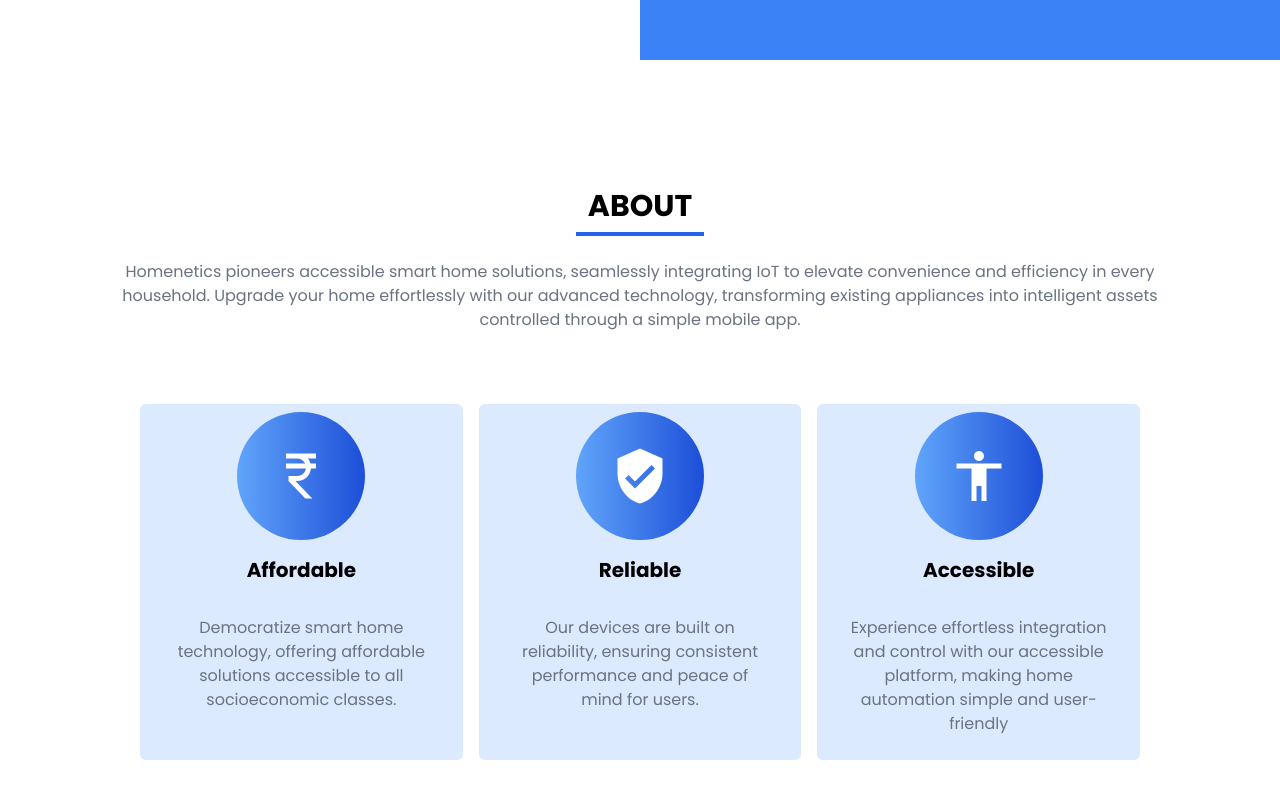
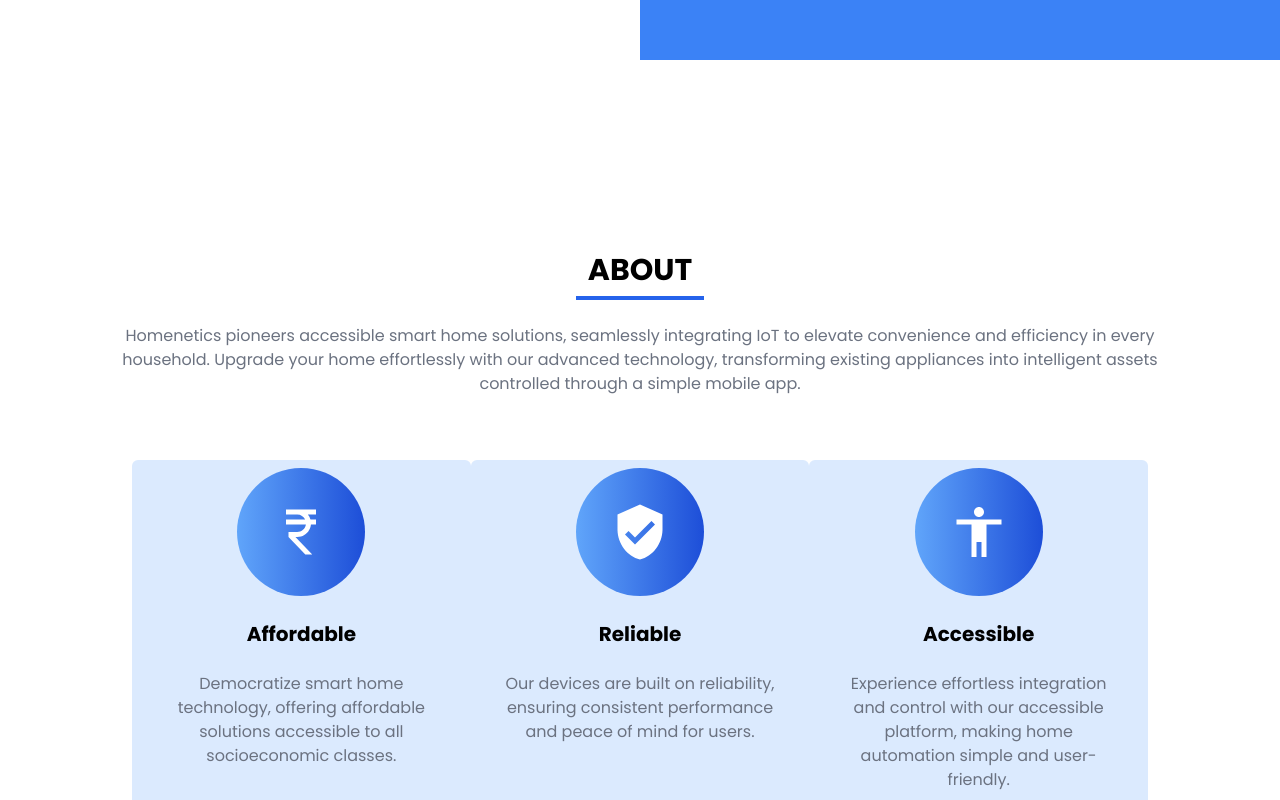
Before and after one commit to HomiesTech/Website, a React (Vite) app: page / in a window 1280 px wide. Shown: the part 740-1540 px from the top of the page. Built offline with nearby package versions, Linux system fonts and the light colour scheme.

Commit message:
content added

```diff
--- a/src/pages/About.jsx
+++ b/src/pages/About.jsx
@@ -3,18 +3,21 @@
 import CurrencyRupeeIcon from "@mui/icons-material/CurrencyRupee";
 import VerifiedUserIcon from "@mui/icons-material/VerifiedUser";
 import AccessibilityIcon from "@mui/icons-material/Accessibility";
+
 const About = () => {
   const [Visible, setVisible] = useState(false);
+
   function handleContent() {
     setVisible(!Visible);
   }
+
   return (
-    <section style={{ background: "white" }}>
-      <div className="max-w-6xl mx-auto pt-[17rem] mt-20 md:mt-16 md:pt-16 px-4 md:px-8">
+    <section className="bg-white">
+      <div className="max-w-6xl mx-auto pt-20 mt-16 md:mt-20 md:pt-28 px-4 md:px-8">
         <h1 className="text-3xl text-black text-center font-bold uppercase font-poppins">
           ABOUT
         </h1>
-        <hr className="border-blue-600 border-2 w-32 mx-auto mt-2 mb-6"></hr>
+        <hr className="border-blue-600 border-2 w-32 mx-auto mt-2 mb-6" />
         <div className="text-center mx-auto text-gray-500 font-poppins">
           <p>
             Homenetics pioneers accessible smart home solutions, seamlessly
@@ -26,41 +29,41 @@
         </div>
       </div>
 
-      <div className="max-w-5xl mx-auto flex flex-row justify-center pt-12 md:pt-16 px-1 md:px-1 font-poppins">
-        <div className="flex flex-col items-center w-full md:w-1/3 px-4 mb-8  bg-blue-100 p-2 rounded-md m-2 ">
-          <div className="flex text-white items-center justify-center rounded-full bg-gradient-to-r from-blue-400 to-blue-700 h-[8rem] w-[8rem]">
+      <div className="max-w-5xl mx-auto flex flex-col md:flex-row justify-center pt-12 md:pt-16 px-4 md:px-1 font-poppins">
+        <div className="flex flex-col items-center w-full md:w-1/3 px-4 mb-8 bg-blue-100 p-2 rounded-md">
+          <div className="flex text-white items-center justify-center rounded-full bg-gradient-to-r from-blue-400 to-blue-700 h-32 w-32">
             <CurrencyRupeeIcon style={{ fontSize: 60 }} />
           </div>
-          <h3 className="text-black text-center font-bold text-xl p-2 m-2">
+          <h3 className="text-black text-center font-bold text-xl p-2 mt-4">
             Affordable
           </h3>
-          <p className="text-center justify-center text-gray-500 p-2 m-2 ">
+          <p className="text-center text-gray-500 p-2 m-2">
             Democratize smart home technology, offering affordable solutions
             accessible to all socioeconomic classes.
           </p>
         </div>
-        <div className="flex flex-col items-center w-full md:w-1/3 px-4 mb-8 bg-blue-100 p-2 rounded-md m-2">
-          <div className="flex text-white items-center justify-center rounded-full bg-gradient-to-r from-blue-400 to-blue-700 h-[8rem] w-[8rem]">
+        <div className="flex flex-col items-center w-full md:w-1/3 px-4 mb-8 bg-blue-100 p-2 rounded-md">
+          <div className="flex text-white items-center justify-center rounded-full bg-gradient-to-r from-blue-400 to-blue-700 h-32 w-32">
             <VerifiedUserIcon style={{ fontSize: 60 }} />
           </div>
-          <h3 className="text-black text-center font-bold text-xl p-2 m-2">
+          <h3 className="text-black text-center font-bold text-xl p-2 mt-4">
             Reliable
           </h3>
-          <p className="text-center text-gray-500 p-2 m-2 justify-center">
+          <p className="text-center text-gray-500 p-2 m-2">
             Our devices are built on reliability, ensuring consistent
             performance and peace of mind for users.
           </p>
         </div>
-        <div className="flex flex-col items-center w-full md:w-1/3 px-4 mb-8 bg-blue-100 p-2 rounded-md m-2">
-          <div className="flex text-white items-center justify-center rounded-full bg-gradient-to-r from-blue-400 to-blue-700 h-[8rem] w-[8rem]">
+        <div className="flex flex-col items-center w-full md:w-1/3 px-4 mb-8 bg-blue-100 p-2 rounded-md">
+          <div className="flex text-white items-center justify-center rounded-full bg-gradient-to-r from-blue-400 to-blue-700 h-32 w-32">
             <AccessibilityIcon style={{ fontSize: 60 }} />
           </div>
-          <h3 className="text-black text-center font-bold text-xl p-2 m-2">
+          <h3 className="text-black text-center font-bold text-xl p-2 mt-4">
             Accessible
           </h3>
-          <p className="text-center text-gray-500 p-2 m-2 justify-center ">
+          <p className="text-center text-gray-500 p-2 m-2">
             Experience effortless integration and control with our accessible
-            platform, making home automation simple and user-friendly
+            platform, making home automation simple and user-friendly.
           </p>
         </div>
       </div>
--- a/src/pages/Faq.jsx
+++ b/src/pages/Faq.jsx
@@ -72,13 +72,6 @@
               Frequently Asked Questions
             </h1>
             <hr className="border-blue-600 border-2 w-32 mx-auto mt-2 mb-6"></hr>
-            <div className="text-center mx-auto max-w-2xl text-gray-500  font-poppins">
-              <p>
-                Sed quis nisi nisi. Proin consectetur porttitor dui sit amet
-                viverra. Fusce sit amet lorem faucibus, vestibulum ante in,
-                pharetra ante.
-              </p>
-            </div>
           </div>
         </div>
         <div className="space-y-4">
@@ -92,19 +85,19 @@
                 onClick={() => toggleFAQ(index)}
               >
                 <div className="flex justify-between items-center">
-                  <h2 className="text-lg font-medium text-black">
+                  <h2 className="text-lg font-medium text-blue-50">
                     {item.question}
                   </h2>
 
-                  <span className="text-black">
+                  <span className="text-white">
                     {activeIndex === index ? "-" : "+"}
                   </span>
                 </div>
               </button>
               {activeIndex === index && (
                 <div className="px-6 pb-4 ">
-                  <hr className="border-black"></hr>
-                  <p className="text-black ">{item.answer}</p>
+                  <hr className="border-white"></hr>
+                  <p className="text-blue-50 ">{item.answer}</p>
                 </div>
               )}
             </div>
--- a/src/pages/Features.jsx
+++ b/src/pages/Features.jsx
@@ -148,13 +148,13 @@
               key={index}
               className="relative bg-blue-50 p-6 rounded-md flex flex-col items-center"
             >
-              <div className="absolute -top-10 bg-gradient-to-r from-blue-400 to-blue-700 rounded-full w-20 h-20 flex items-center justify-center">
+              <div className=" bg-gradient-to-r from-blue-400 to-blue-700 rounded-full w-20 h-20 flex items-center justify-center">
                 <Icon className="text-white text-4xl " />
               </div>
               <h1 className="text-xl font-bold text-center mt-10">{title}</h1>
-              <p className="text-gray-500  text-justify p-2 m-2 ">
+              {/*   <p className="text-gray-500  text-justify p-2 m-2 ">
                 {description}
-              </p>
+              </p> */}
             </div>
           ))}
         </div>
--- a/src/pages/Footer.jsx
+++ b/src/pages/Footer.jsx
@@ -13,7 +13,7 @@
     <footer className="text-white w-full bg-blue-600 mt-[16rem]">
       <div className="container mx-auto py-16 px-4 md:px-8">
         <div className="flex flex-col md:flex-row justify-between items-start">
-          <div className="w-full sm:w-1/2 lg:w-1/3 mb-8 lg:mb-0">
+          <div className="w-full sm:w-1/2 lg:w-1/3 mb-8 lg:mb-0 ">
             <h2 className="text-xl font-bold mb-2 text-blue-100 underline">
               Connect With Us
             </h2>
--- a/src/pages/VideoSection.jsx
+++ b/src/pages/VideoSection.jsx
@@ -36,7 +36,7 @@
         ) : (
           <div className="flex flex-col items-center justify-center">
             <p className="text-4xl font-bold text-blue-600 mb-4 uppercase font-poppins">
-              Click to Watch Demo
+              Click to Watch
             </p>
             <button
               className="bg-blue-600 text-white py-3 px-3 rounded flex items-center justify-center"
```
